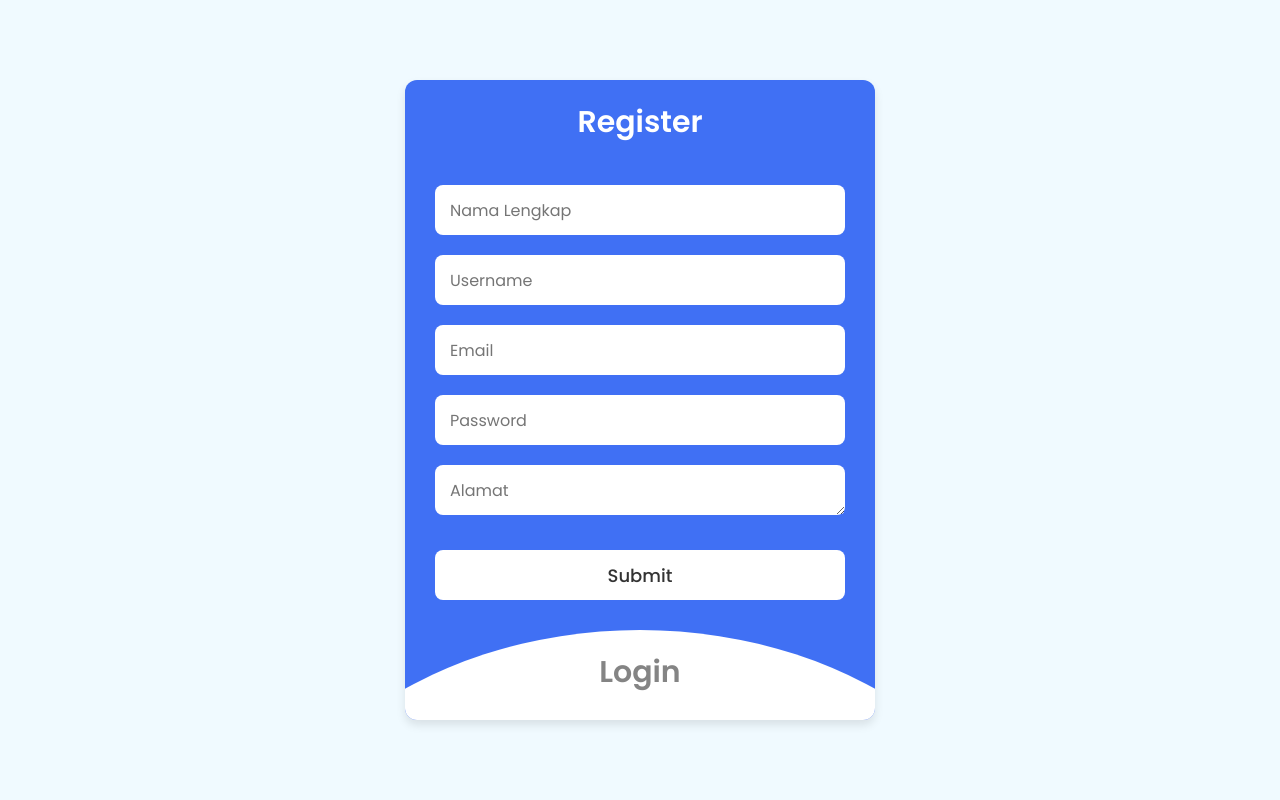
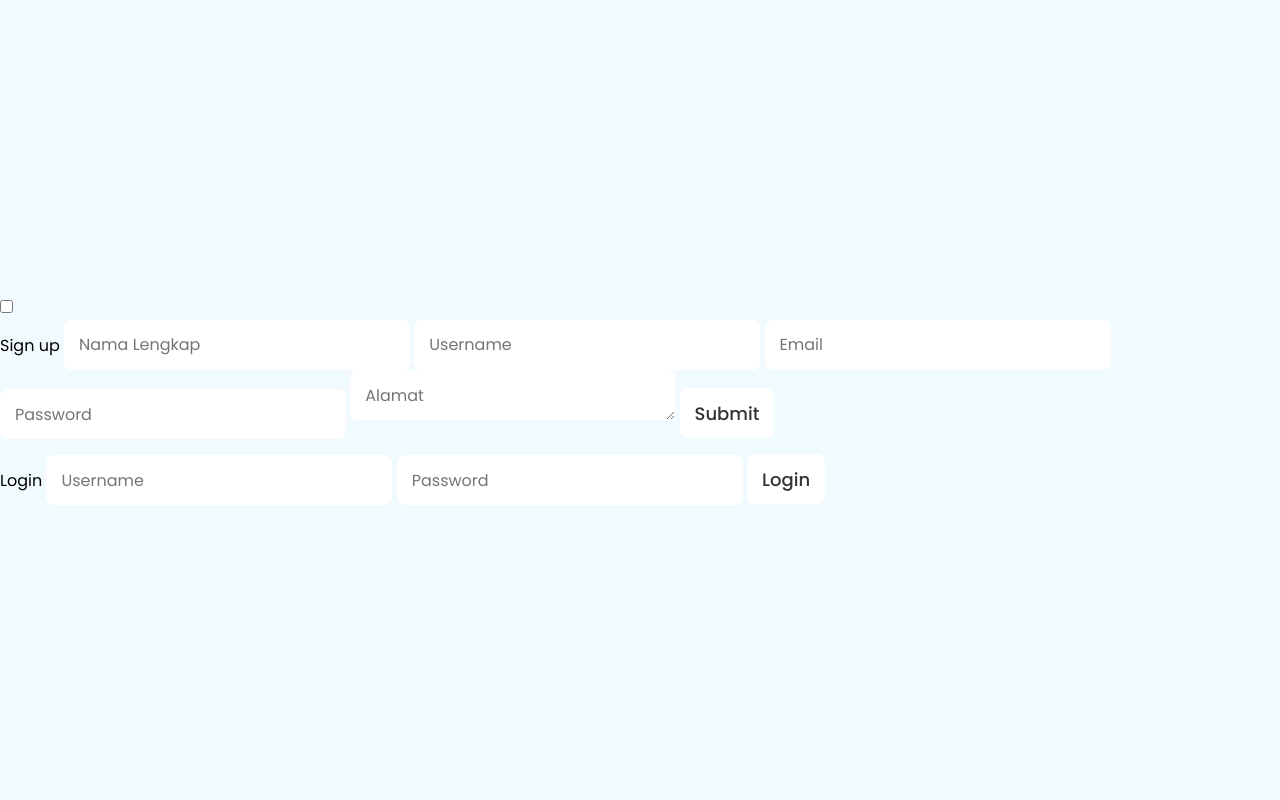
Before and after one commit to amirashafwa/Project24, a PHP site: page /login.php in a window 1280 px wide. Run offline with PHP 8.4, Linux system fonts and the light colour scheme.

Commit message:
Add files via upload
update auth page

```diff
--- a/authentication/koneksi.php
+++ b/authentication/koneksi.php
@@ -1,4 +1,5 @@
 <?php
 session_start();
+date_default_timezone_set('Asia/Jakarta');
 $koneksi = mysqli_connect('localhost','root','','digitalibrary');
 ?>
--- a/authentication/login.php
+++ b/authentication/login.php
@@ -33,9 +33,9 @@
     if ($petugas_check > 0 || $user_check > 0) {
         echo '<script>alert("Username/Email sudah digunakan");</script>';
     } else {
-        $query = mysqli_query($koneksi, "INSERT INTO user (Username, Password, Email, NamaLengkap, Alamat) VALUES ('$username', '$password', '$email', '$namalengkap','$alamat')");
+        $query = mysqli_query($koneksi, "INSERT INTO user (Username, Password, Email, NamaLengkap, Alamat) VALUES ('$username', '$password', '$email', '$namalengkap', '$alamat')");
         if ($query) {
-            echo '<script>alert("Register Berhasil, Selamat Datang!"); location.href="../code/index.php"</script>';
+            echo '<script>alert("Register Berhasil, Silahkan Login!");</script>';
         } else {
             echo '<script>alert("Register Gagal!");</script>';
         }
@@ -43,49 +43,50 @@
 }
 ?>
 <!DOCTYPE html>
-<html lang="en">
+<html lang="en" >
 <head>
-    <meta charset="UTF-8" />
-    <meta http-equiv="X-UA-Compatible" content="IE=edge" />
-    <meta name="viewport" content="width=device-width, initial-scale=1.0" />
+  <meta charset="UTF-8">
   <title>Perpustakaan Digital</title>
+  <link rel="stylesheet" href="../assets/css/login.css">
   <link rel="shortcut icon" type="image/png" href="../assets/images/logos/favicon.png" />
-    <link rel="stylesheet" href="../assets/css/login.css" />
 </head>
 <body>
-    <section class="wrapper">
-        <div class="form signup">
-            <header>Register</header>
+<!-- partial:index.partial.html -->
+<!DOCTYPE html>
+<html>
+<head>
+	<title>Slide Navbar</title>
+	<link rel="stylesheet" type="text/css" href="slide navbar style.css">
+<link href="https://fonts.googleapis.com/css2?family=Jost:wght@500&display=swap" rel="stylesheet">
+</head>
+<body>
+	<div class="main">
+		<input type="checkbox" id="chk" aria-hidden="true">
+
+			<div class="signup">
 				<form method="post">
-                <input type="text" placeholder="Nama Lengkap" name="namalengkap" required/>
-                <input type="text" placeholder="Username" name="username" required/>
-                <input type="email" placeholder="Email" name="email" required/>
-                <input type="password" placeholder="Password" name="password" required/>
-                <textarea name="alamat" rows="3" placeholder="Alamat" required></textarea>
+					<label for="chk" aria-hidden="true">Sign up</label>
+					<input autocomplete="off" type="text" placeholder="Nama Lengkap" name="namalengkap" required/>
+                    <input autocomplete="off" type="text" placeholder="Username" name="username" required/>
+                    <input autocomplete="off" type="email" placeholder="Email" name="email" required/>
+                    <input autocomplete="off" type="password" placeholder="Password" name="password" required/>
+                    <textarea name="alamat" placeholder="Alamat"></textarea>
                     <button type="submit" name="register">Submit</button>
 				</form>
 			</div>
-        <div class="form login">
-            <header>Login</header>
+
+			<div class="login">
 				<form method="post">
-                <input type="text" placeholder="Username" name="username" required />
-                <input type="password" placeholder="Password" name="password" required />
-                <button type="submit" name="login">Submit</button>
+					<label for="chk" aria-hidden="true">Login</label>
+					<input autocomplete="off" type="text" name="username" placeholder="Username" required="">
+					<input autocomplete="off" type="password" name="password" placeholder="Password" required="">
+					<button type="submit" name="login">Login</button>
 				</form>
 			</div>
-
-        <script>
-            const wrapper = document.querySelector(".wrapper"),
-                signupHeader = document.querySelector(".signup header"),
-                loginHeader = document.querySelector(".login header");
-
-            loginHeader.addEventListener("click", () => {
-                wrapper.classList.add("active");
-            });
-            signupHeader.addEventListener("click", () => {
-                wrapper.classList.remove("active");
-            });
-        </script>
-    </section>
+	</div>
 </body>
 </html>
+<!-- partial -->
+
+</body>
+</html>
```
Also changed, not shown: authentication/logout.php (line endings or trailing spaces). Lines whose indentation alone changed are shown as unchanged.
